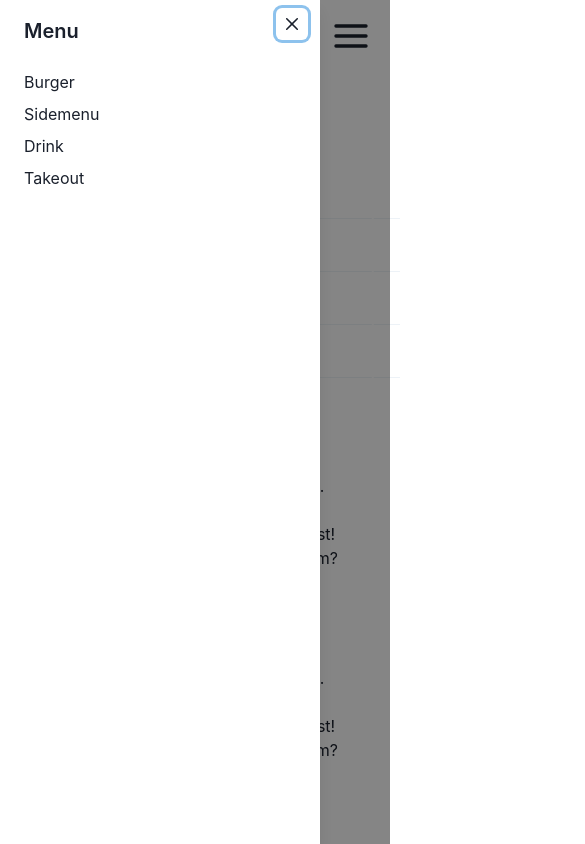
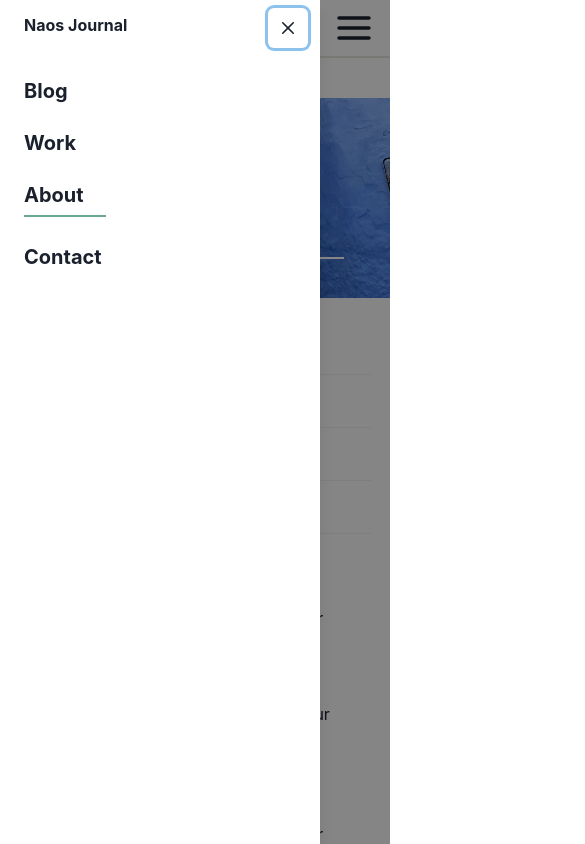
Before and after one commit to nao-uru/my_blog, a Next.js app: page /About in a window 390 px wide. Both pictures are taken after a click on the icon 350 px from the left and 36 px from the top of the page. Shown: the top 844 px of the page, 585 px wide, since content can reach past the window. Built offline with nearby package versions, Linux system fonts and the light colour scheme.

Commit message:
[fix] Responsive

```diff
--- a/components/atoms/HeaderLink.tsx
+++ b/components/atoms/HeaderLink.tsx
@@ -1,5 +1,5 @@
 import React, { VFC } from "react";
-import { Box, ChakraProvider, Heading } from "@chakra-ui/react";
+import { Box, ChakraProvider, Heading, useBreakpointValue } from "@chakra-ui/react";
 import { css } from "@emotion/react";
 import { Props } from "framer-motion/types/types";
 
@@ -10,8 +10,8 @@ export const HeaderLink:VFC<Props> = ({children},props) => {
   return (
     <>
     <ChakraProvider>
-      <Box css={sHover}>
-       <Heading  size="md" pt="4px" h="100%">{children}</Heading>
+      <Box css={sHover} mt={{base:"16px", md:"0"}}>
+       <Heading size="md" pt="4px" h="100%">{children}</Heading>
       </Box>
     </ChakraProvider>
     </>
--- a/components/molecules/AboutTable.tsx
+++ b/components/molecules/AboutTable.tsx
@@ -9,7 +9,7 @@ export const AboutTable:VFC = () => {
     <>
     <ChakraProvider>
       <SubTitle>Intoroduce</SubTitle>
-      <Table w="400px" mt="8">
+      <Table w={{base:"100%", md:"60%"}} >
         <Tbody >
           <Tr>
           <Td  fontSize="lg" fontWeight="bold">Name</Td>
--- a/components/molecules/ImgTitle .tsx
+++ b/components/molecules/ImgTitle .tsx
@@ -1,4 +1,4 @@
-import { Box, ChakraProvider, Image, Heading, Flex } from "@chakra-ui/react";
+import { Box, ChakraProvider, Image, Heading, Flex, useBreakpointValue } from "@chakra-ui/react";
 import { Props } from "framer-motion/types/types";
 import React, { VFC } from "react";
 import { css } from "@emotion/react";
@@ -7,6 +7,24 @@ import { css } from "@emotion/react";
 
 export const ImgTitle:VFC<Props> = ( props ) => {
 
+  const isMobile = useBreakpointValue({ base: true, md: false });
+
+  if(isMobile) {
+    return (
+      <>
+      <Box position="relative">
+      <Box position="absolute" bottom="10%" left="10%" zIndex={10}>
+      <Flex align="center" css={sRouteSp}>
+      <Box css={sRouteSp}></Box>
+      <Heading as="h2" size="xl" mr="2" ml="2">{props.title}</Heading>
+      <Box css={sBorderSp}></Box>
+      </Flex>
+      </Box>
+     <Image src={props.url} boxSize="320px" h="200px" w="100%" fit="cover" alt="title with Image"/>
+    </Box>
+      </>
+    )
+  }
 
   return (
     <>
@@ -39,7 +57,17 @@ const sBorder = css`
   border-bottom: 2px solid white;
 `
 
+const sBorderSp = css`
+  width: 200px;
+  margin: 0 auto;
+  border-bottom: 2px solid white;
+`
+
 const sRoute = css`
   color: white;
   transform: rotate(-90deg);
 `
+
+const sRouteSp = css`
+  color: white;
+`
--- a/components/molecules/Menu.tsx
+++ b/components/molecules/Menu.tsx
@@ -1,55 +1,89 @@
-import React, { useState } from "react";
-import { ChakraProvider, Flex, Box, useBreakpointValue} from "@chakra-ui/react";
+import React from "react";
 import { css } from "@emotion/react";
 import { useRouter } from "next/router"
 import Link from "next/link";
 
 import { HeaderLink } from "../atoms/HeaderLink";
 
-export const Menu = () => {
+import {
+  Box, ChakraProvider,  Flex, useBreakpointValue,
+  useDisclosure, Stack,Drawer,DrawerOverlay,DrawerContent,
+  DrawerCloseButton, DrawerHeader, DrawerBody
+} from "@chakra-ui/react";
+import { HamburgerIcon } from "@chakra-ui/icons";
+import { MainTitle } from "../atoms/MainTitle";
 
+const Navigation = () => {
   const location = useRouter();
   const path = location.pathname;
 
-  const isMobile = useBreakpointValue({ base: true, md: false });
-
-  if(isMobile) {
-    return(
-      <>
-      <ChakraProvider>
-
-    <Flex align="baseline">
-
+  return (
+    <Stack as="nav" w="30%">
       <Link href="/Blog" passHref>
-    <Box mr={4} css={path.startsWith('/Blog') ? sBorder:''}>
+      <Box mr={8} css={path.startsWith('/Blog') ? sBorderLink:''}>
       <HeaderLink>Blog</HeaderLink>
       </Box>
       </Link>
 
       <Link href="/Work" passHref>
-    <Box mr={4} css={path.startsWith('/Work') ? sBorder:''}>
+      <Box mr={8} mt={8} css={path.startsWith('/Work') ? sBorderLink:''}>
       <HeaderLink>Work</HeaderLink>
       </Box>
       </Link>
 
       <Link href="/About" passHref>
-    <Box mr={4} css={path.startsWith('/About') ? sBorder:''}>
+      <Box mr={8} css={path.startsWith('/About') ? sBorderLink:''}>
       <HeaderLink>About</HeaderLink>
       </Box>
       </Link>
 
       <Link href="/Contact" passHref>
-    <Box css={path.startsWith('/Contact') ? sBorder:''}>
+      <Box mr={8} css={path.startsWith('/Contact') ? sBorderLink:''}>
       <HeaderLink>Contact</HeaderLink>
       </Box>
       </Link>
+    </Stack>
+  )
+}
 
-    </Flex>
+export const Menu = () => {
 
+  const location = useRouter();
+  const path = location.pathname;
+  const { isOpen, onOpen, onClose } = useDisclosure();
+  const btnRef = React.useRef<HTMLButtonElement>(null)
+
+  const isMobile = useBreakpointValue({ base: true, md: false });
+
+  if(isMobile) {
+    return (
+      <>
+      <ChakraProvider>
+      <HamburgerIcon w={10} h={10} onClick={onOpen} />
+
+      <Drawer
+        isOpen={isOpen}
+        onClose={onClose}
+        placement="left"
+        finalFocusRef={btnRef}
+      >
+        <DrawerOverlay>
+          <DrawerContent>
+            <DrawerCloseButton w={10} h={10} />
+            <DrawerHeader>
+              <MainTitle>Naos Journal</MainTitle>
+            </DrawerHeader>
+            <DrawerBody>
+              <Navigation />
+            </DrawerBody>
+          </DrawerContent>
+        </DrawerOverlay>
+      </Drawer>
       </ChakraProvider>
       </>
     )
   }
+
 
   return (
     <>
@@ -93,3 +127,8 @@ export const Menu = () => {
 const sBorder = css`
  border-top: 2px solid #6BA791;
 `
+
+const sBorderLink = css`
+ border-bottom: 2px solid #6BA791;
+ padding-bottom: 8px;
+`
--- a/components/organisms/About.tsx
+++ b/components/organisms/About.tsx
@@ -1,5 +1,5 @@
 import React, { VFC } from "react";
-import { ChakraProvider, Flex, Box } from "@chakra-ui/react";
+import { ChakraProvider, Flex, Box, useBreakpointValue } from "@chakra-ui/react";
 import { Props } from "framer-motion/types/types";
 
 import { ImgTitle } from "../molecules/ImgTitle ";
@@ -9,12 +9,34 @@ import { AboutTable } from "../molecules/AboutTable";
 
 export const About:VFC<Props> = () => {
 
+  const isMobile = useBreakpointValue({ base: true, md: false });
+
+  if(isMobile) {
+    return (
+      <>
+      <Box>
+
+       <Box w="full">
+       <ImgTitle url="/img/Chefchaouen.jpeg" title="About" />
+       </Box>
+
+       <Box  w="90%" m="auto">
+       <AboutTable />
+       <AboutContent />
+       <AboutContent />
+       </Box>
+
+      </Box>
+      </>
+    )
+  }
+
 
   return(
     <>
     <ChakraProvider>
 
-        <Flex w="ful">
+        <Flex w="ful" mt={16}>
 
         <Box w="full">
         <ImgTitle url="/img/Chefchaouen.jpeg" title="About" />
--- a/components/organisms/Header.tsx
+++ b/components/organisms/Header.tsx
@@ -1,54 +1,25 @@
 import React, { VFC } from "react";
 import Image from "next/image";
-import { Box, ChakraProvider,  Flex,  Center, useBreakpointValue,
-  useDisclosure, Stack,Drawer,DrawerOverlay,DrawerContent, DrawerCloseButton,
-  DrawerHeader, DrawerBody} from "@chakra-ui/react";
 import { css } from "@emotion/react";
-import { HamburgerIcon } from "@chakra-ui/icons";
 
+import { Box, ChakraProvider,  Flex,  Center, useBreakpointValue} from "@chakra-ui/react";
 
 import { Menu } from "../molecules/Menu";
 import { MainTitle } from "../atoms/MainTitle";
-import Link from "next/link";
 
 const Icon = require('../../public/img/icon.png')
 
+
 export const Header:VFC = () => {
-
-  const { isOpen, onOpen, onClose } = useDisclosure();
-  const btnRef = React.useRef<HTMLButtonElement>(null)
   const isMobile = useBreakpointValue({ base: true, md: false });
 
   if(isMobile){
     return(
       <>
-      <Flex w="90%" m="auto" mt={4} justify="space-between">
-      <Flex alignItems="baseline">
-      <Image src="/img/icon.png" alt="icon" width="40px" height="50%" />
+      <Flex w="100%" justify="space-between" alignItems="center" css={Border} py={2} px={4}>
       <MainTitle>NAOS Journal</MainTitle>
+      <Menu />
       </Flex>
-      <HamburgerIcon w={10} h={10} onClick={onOpen} />
-      </Flex>
-
-
-      <Drawer
-        isOpen={isOpen}
-        onClose={onClose}
-        placement="left"
-        finalFocusRef={btnRef}
-      >
-        <DrawerOverlay>
-          <DrawerContent>
-            <DrawerCloseButton />
-            <DrawerHeader>
-              Menu
-            </DrawerHeader>
-            <DrawerBody>
-              <Navigation />
-            </DrawerBody>
-          </DrawerContent>
-        </DrawerOverlay>
-      </Drawer>
       </>
     )
   }
@@ -85,14 +56,3 @@ export const Header:VFC = () => {
 const Border = css`
  border-bottom: 2px solid #E8E5DE;
 `
-
-const Navigation = () => {
-  return (
-    <Stack as="nav">
-      <Link href="/burger">Burger</Link>
-      <Link href="/sidemenu">Sidemenu</Link>
-      <Link href="/drink">Drink</Link>
-      <Link href="/takeout">Takeout</Link>
-    </Stack>
-  )
-}
```
Also changed, not shown: components/organisms/Contact.tsx (+26 -5 lines), components/organisms/Work.tsx (+30 -1 lines), pages/[slug].jsx (+5 -4 lines). Lines whose indentation alone changed are shown as unchanged.
